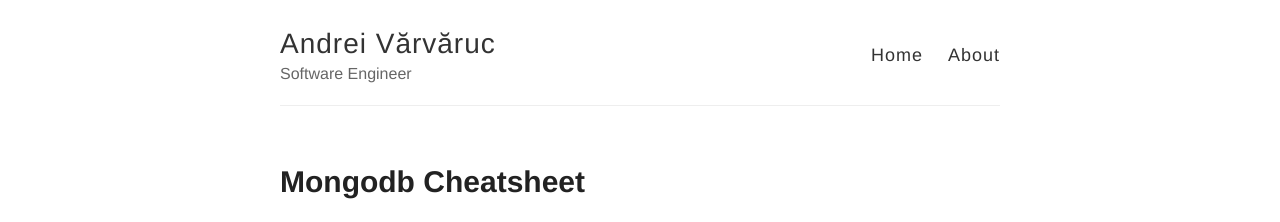
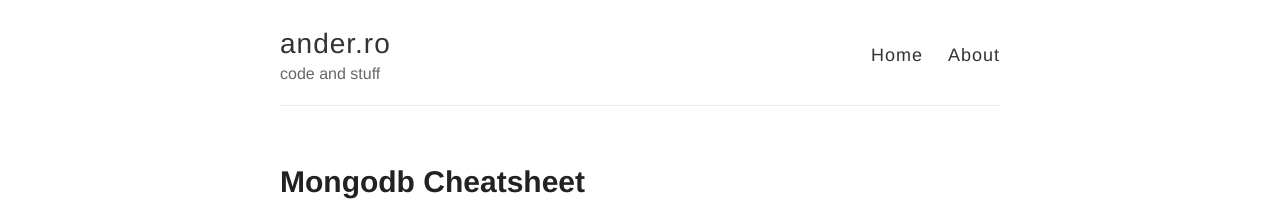
Before and after one commit to varvaruc/varvaruc.github.io, a Jekyll site: the page built from index.html, in a window 1280 px wide. Shown: the top 222 px of the page. Built offline with Jekyll 4.4.1, drawn with Linux system fonts in a browser that asks for light colours.

Commit message:
Update _config.yml

```diff
--- a/_config.yml
+++ b/_config.yml
@@ -3,10 +3,10 @@
 #
 
 # Name of your site (displayed in the header)
-name: Andrei Vărvăruc
+name: ander.ro
 
 # Short bio or description (displayed in the header)
-description: Software Engineer
+description: code and stuff
 
 # URL of your avatar or profile pic (you could use your GitHub profile pic)
 avatar: https://raw.githubusercontent.com/barryclark/jekyll-now/master/images/jekyll-logo.png
```
